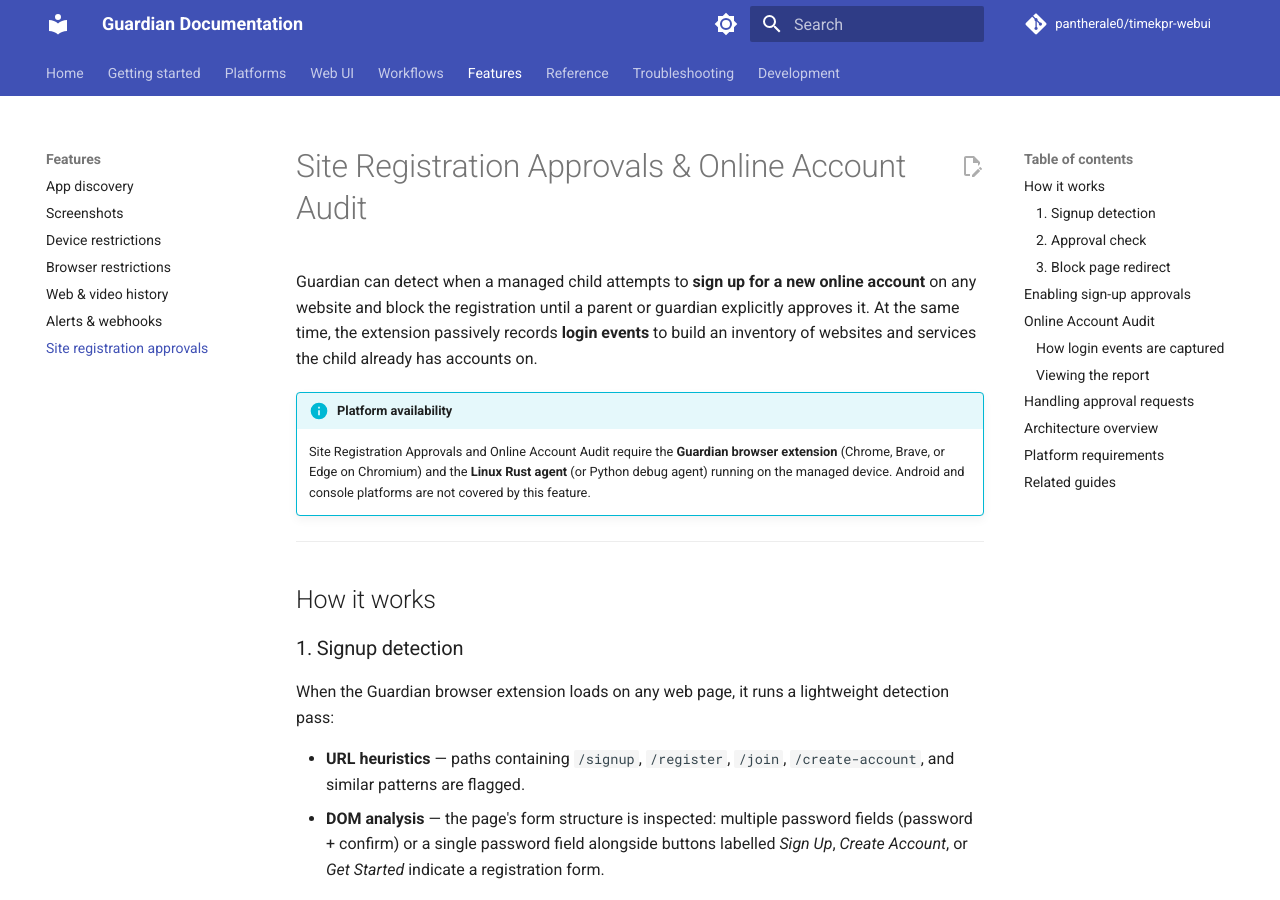
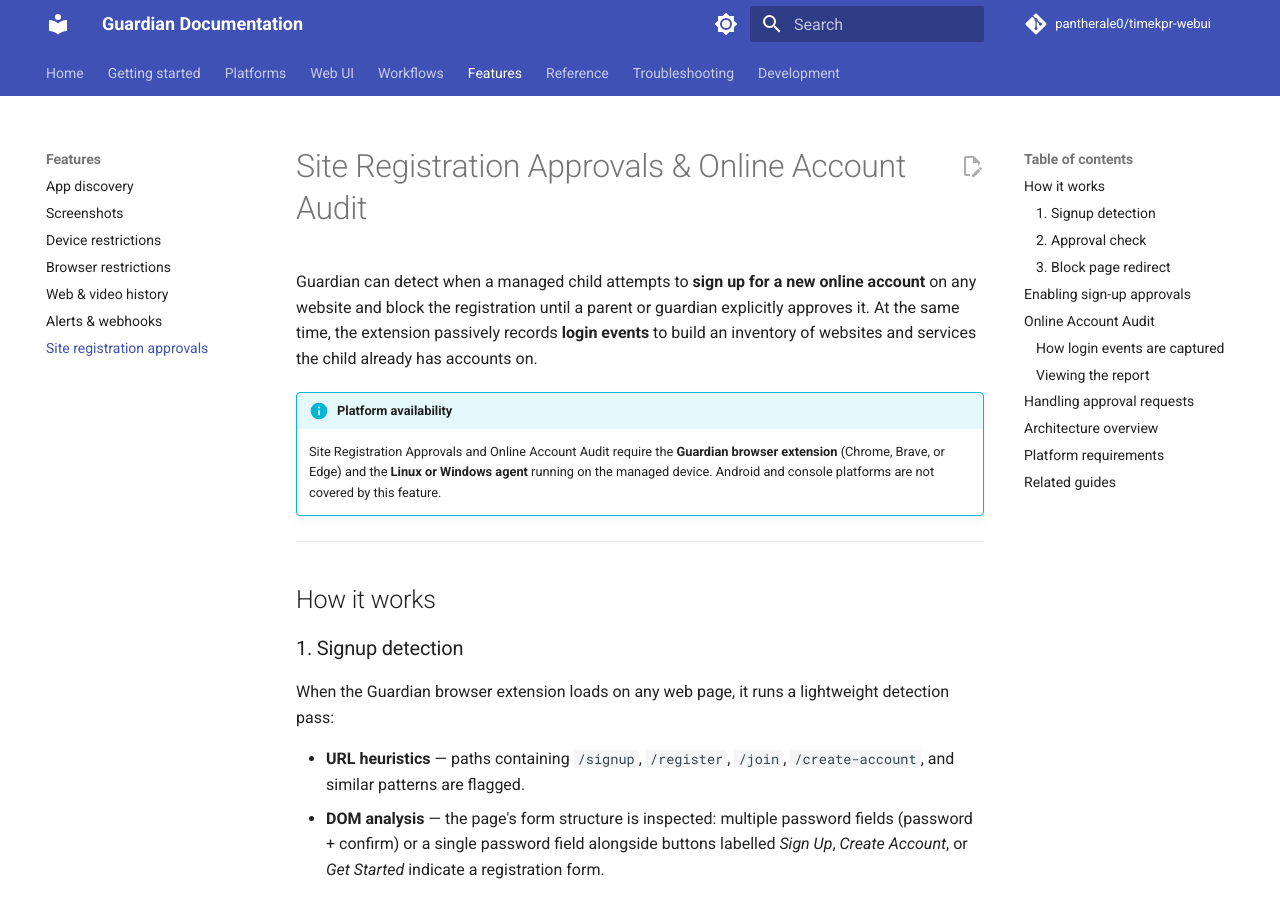
Before and after one commit to Guardian-Parental-Controls/docs, an MkDocs documentation site: the page built from docs/features/registration-approvals.md, in a window 1280 px wide and 900 px high. Built offline with MkDocs 1.6.1 and Material for MkDocs 9.7.7, drawn with Linux system fonts in a browser that asks for light colours; comment, search, counter and statistics services are not loaded; the version menu is left out; some of the changed text lies outside the part shown.

Commit message:
docs: update platform and version requirements for registration approvals feature

```diff
--- a/docs/features/registration-approvals.md
+++ b/docs/features/registration-approvals.md
@@ -3,7 +3,7 @@
 Guardian can detect when a managed child attempts to **sign up for a new online account** on any website and block the registration until a parent or guardian explicitly approves it. At the same time, the extension passively records **login events** to build an inventory of websites and services the child already has accounts on.
 
 !!! info "Platform availability"
-    Site Registration Approvals and Online Account Audit require the **Guardian browser extension** (Chrome, Brave, or Edge on Chromium) and the **Linux Rust agent** (or Python debug agent) running on the managed device. Android and console platforms are not covered by this feature.
+    Site Registration Approvals and Online Account Audit require the **Guardian browser extension** (Chrome, Brave, or Edge) and the **Linux or Windows agent** running on the managed device. Android and console platforms are not covered by this feature.
 
 ---
 
@@ -120,10 +120,10 @@
 
 | Component | Requirement |
 |-----------|-------------|
-| Browser extension | Guardian extension v0.0.0+ |
+| Browser extension | Guardian extension v0.57.0+ |
 | Supported browsers | Chrome, Brave, Edge (Chromium) |
-| Native agent | Guardian Linux Rust agent or Python debug agent |
-| Server | Guardian server with Alembic migration applied |
+| Native agent | Guardian Linux or Windows agent v0.57.0+ |
+| Server | Guardian server v0.57.0+ |
 
 ---
 
```
